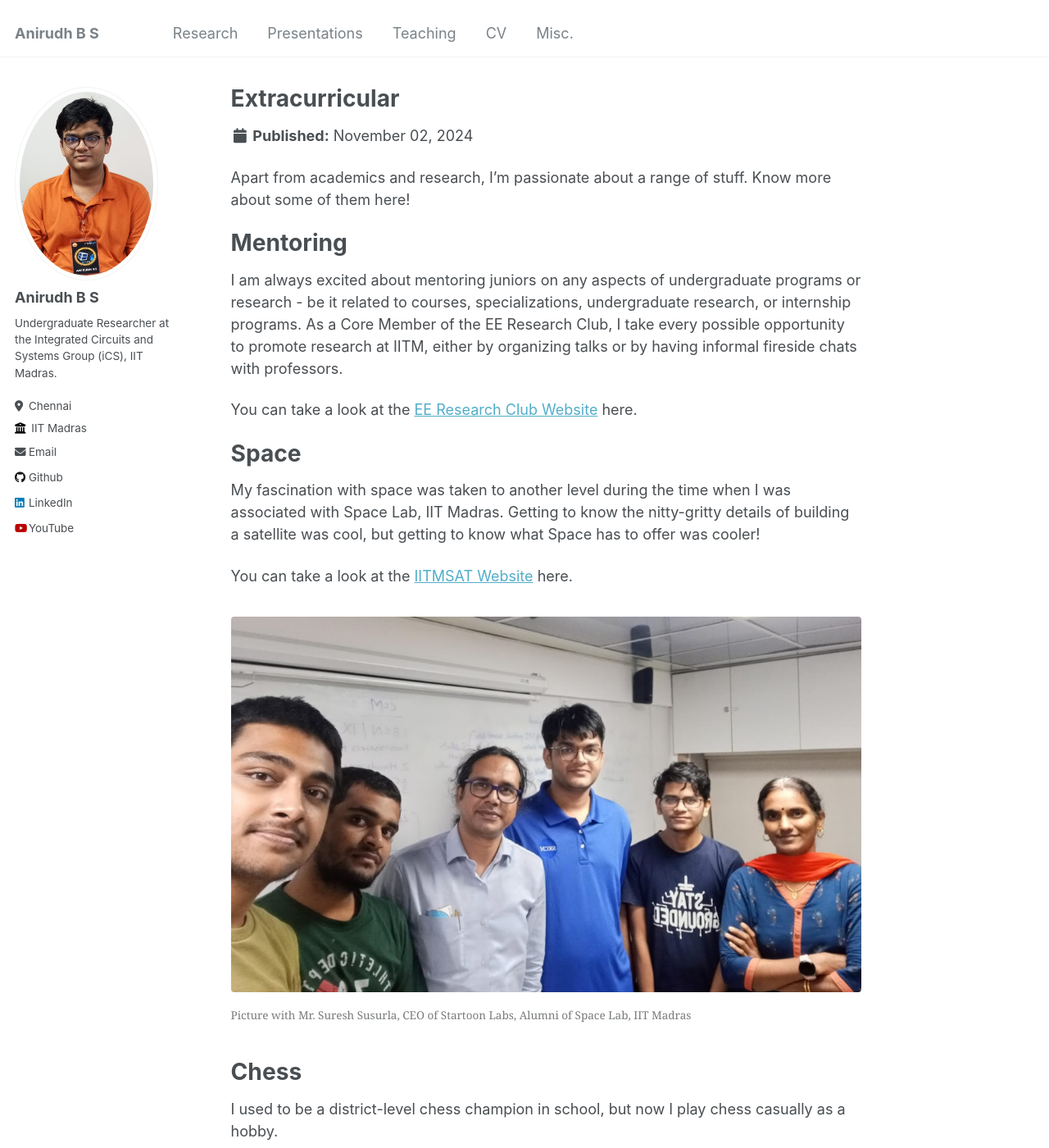
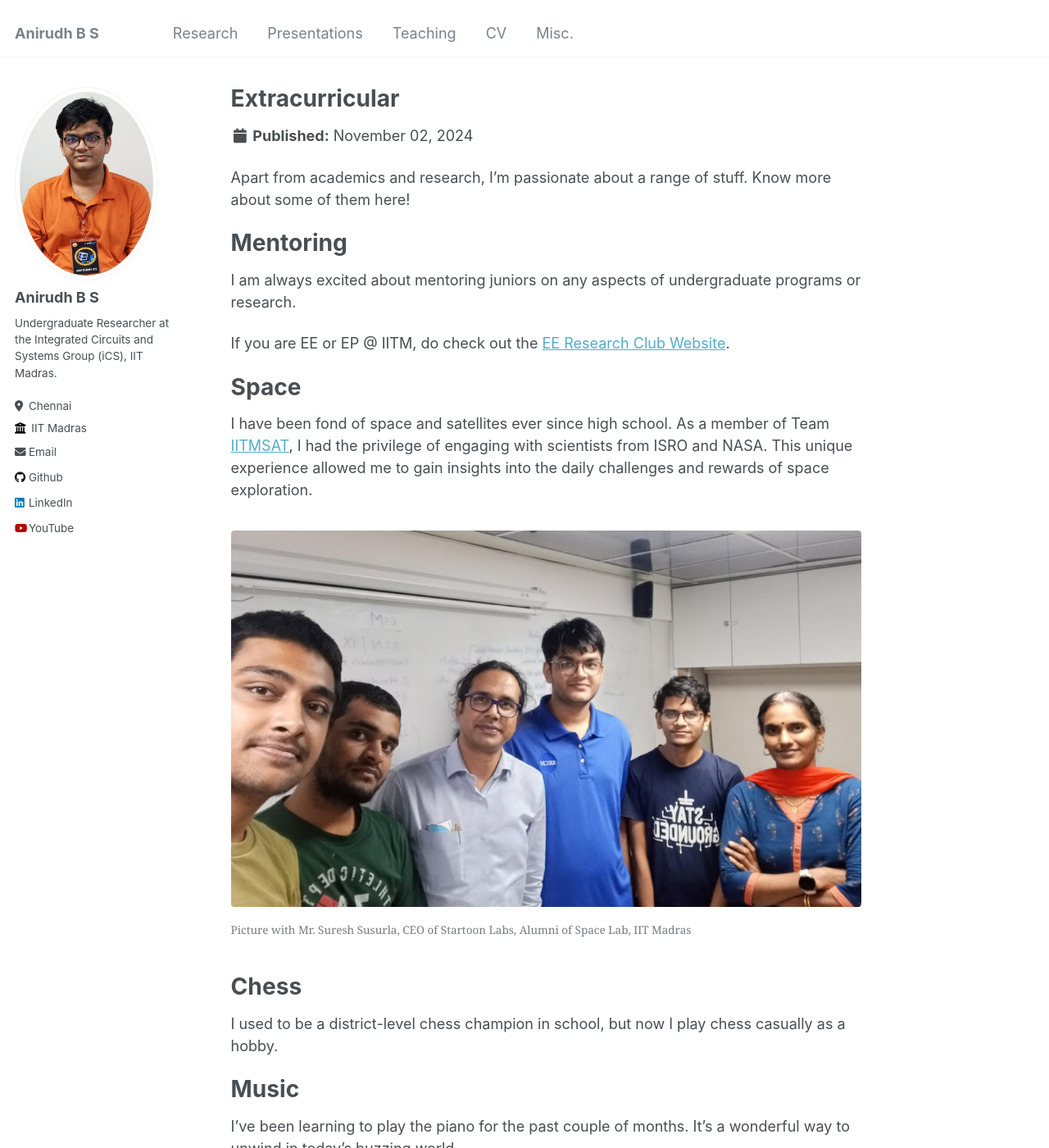
Before and after one commit to ANIRUDHBS1/ANIRUDHBS1.github.io, a Jekyll site: the page built from _miscellaneous/Extracurricular.md, in a window 1280 px wide and 1400 px high. Shown: the whole window at 82% size. Built offline with Jekyll 4.4.1, drawn with Linux system fonts in a browser that asks for light colours; some of the changed text lies outside the part shown.

Commit message:
Update Extracurricular.md

```diff
--- a/_miscellaneous/Extracurricular.md
+++ b/_miscellaneous/Extracurricular.md
@@ -6,15 +6,13 @@ Apart from academics and research, I’m passionate about a range of stuff. Know
 
 # Mentoring
 
-I am always excited about mentoring juniors on any aspects of undergraduate programs or research - be it related to courses, specializations, undergraduate research, or internship programs. As a Core Member of the EE Research Club, I take every possible opportunity to promote research at IITM, either by organizing talks or by having informal fireside chats with professors.
+I am always excited about mentoring juniors on any aspects of undergraduate programs or research.
 
-You can take a look at the [EE Research Club Website](https://sites.google.com/smail.iitm.ac.in/eerc) here.
+If you are EE or EP @ IITM, do check out the [EE Research Club Website](https://sites.google.com/smail.iitm.ac.in/eerc).
 
 # Space
 
-My fascination with space was taken to another level during the time when I was associated with Space Lab, IIT Madras. Getting to know the nitty-gritty details of building a satellite was cool, but getting to know what Space has to offer was cooler!
-
-You can take a look at the [IITMSAT Website](https://sites.google.com/view/iitmsat) here.
+I have been fond of space and satellites ever since high school. As a member of Team [IITMSAT](https://sites.google.com/view/iitmsat), I had the privilege of engaging with scientists from ISRO and NASA. This unique experience allowed me to gain insights into the daily challenges and rewards of space exploration.
 
 <figure>
   <img src="/images/Space.png" alt="Picture with Mr. Suresh Susurla, CEO of Startoon Labs, Alumni of Space Lab, IIT Madras">
@@ -24,3 +22,7 @@ You can take a look at the [IITMSAT Website](https://sites.google.com/view/iitms
 # Chess
 
 I used to be a district-level chess champion in school, but now I play chess casually as a hobby.
+
+# Music
+
+I've been learning to play the piano for the past couple of months. It's a wonderful way to unwind in today's buzzing world.
```
